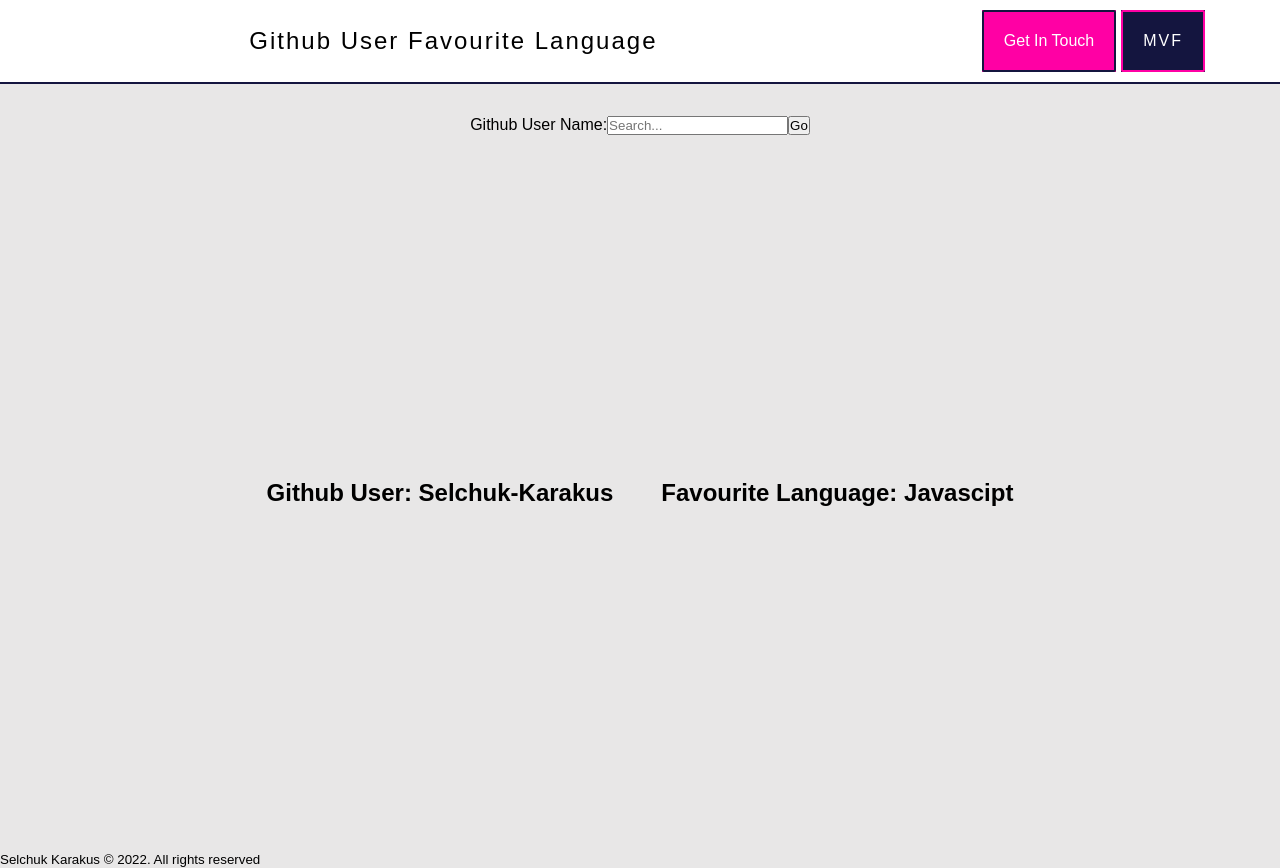
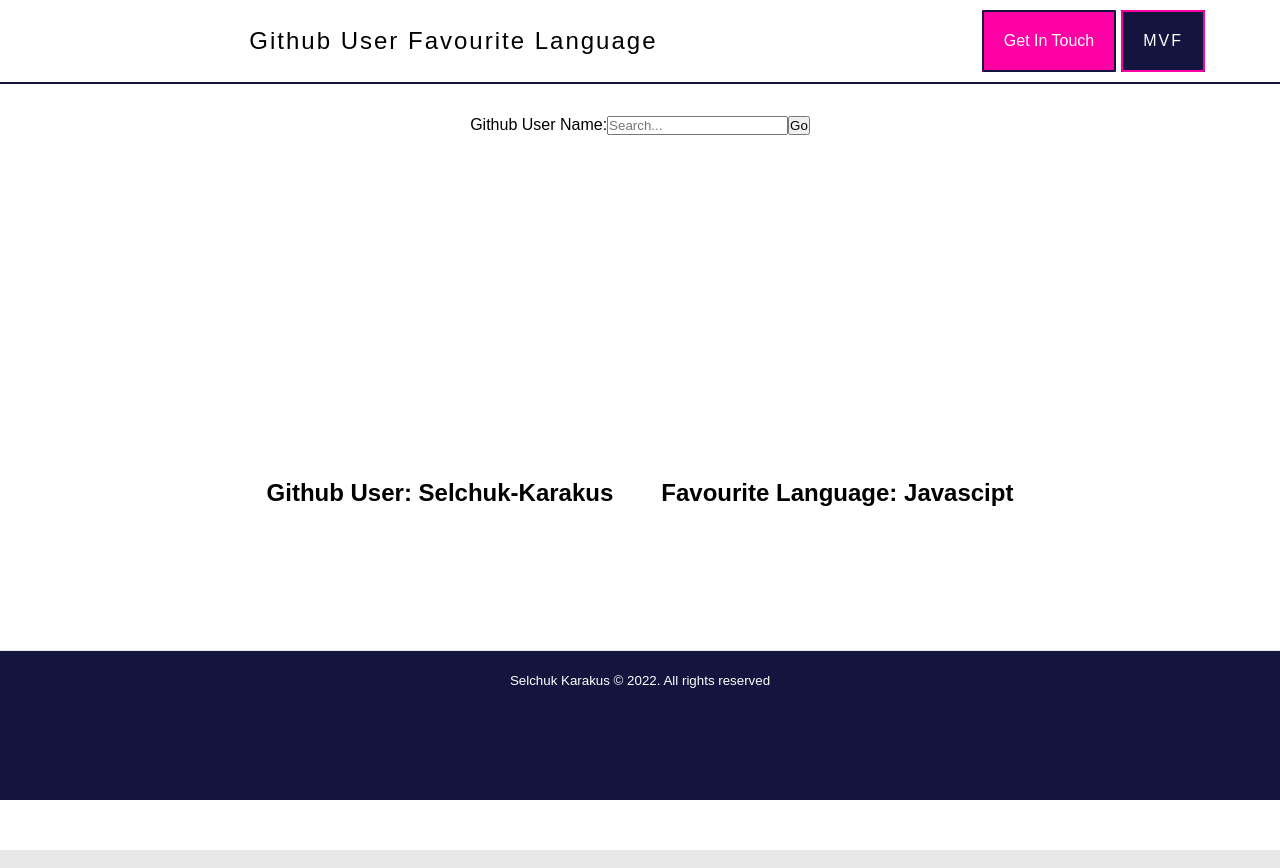
Before and after one commit to Selchuk-Karakus/github-user-favourite-language, a React (Create React App) app: page / in a window 1280 px wide. Built offline with nearby package versions, Linux system fonts and the light colour scheme.

Commit message:
Style footer component

```diff
--- a/src/App.css
+++ b/src/App.css
@@ -16,6 +16,8 @@ body {
 .App {
   width: 100%;
   margin: auto;
+  background: #fff;
+  min-height: calc(100vh - 95px);
 }
 
 /* =================================
@@ -105,6 +107,23 @@ ul > :first-child a {
   margin-top: 2em;
 }
 
+/* Footer */
+.footer-container {
+  background-color: #14153f;
+  border-top: 1px solid #e7e7e7;
+  text-align: center;
+  padding: 20px;
+  position: fixed;
+  left: 0;
+  bottom: 0;
+  height: 150px;
+  width: 100vw;
+}
+
+.copy-right {
+  color: #fff;
+}
+
 /* =================================
   Media Queries
 ==================================== */
```
